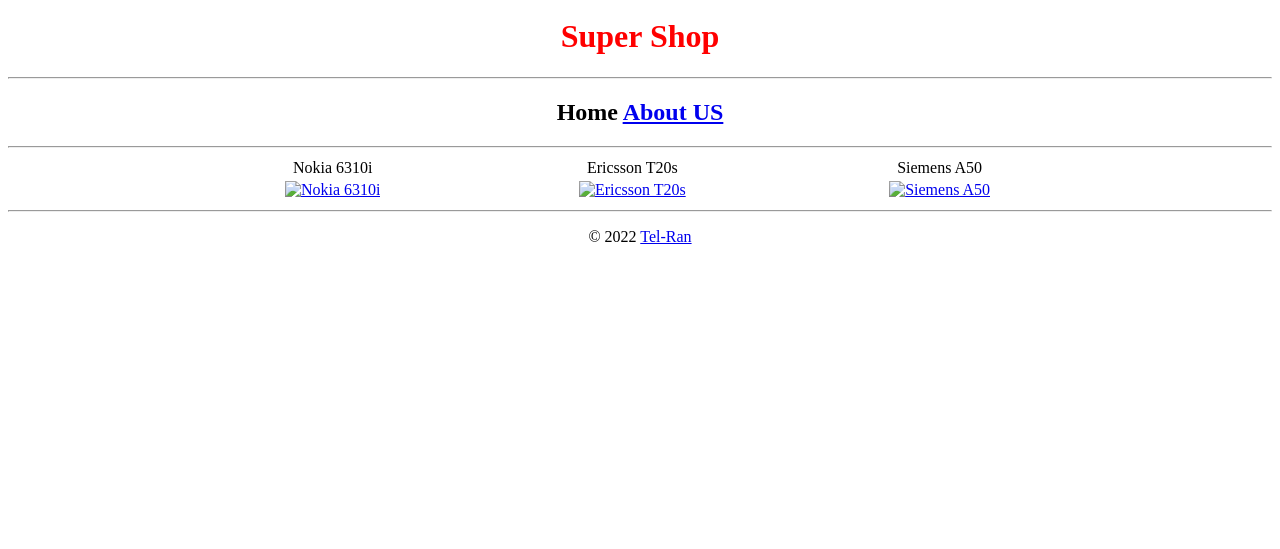
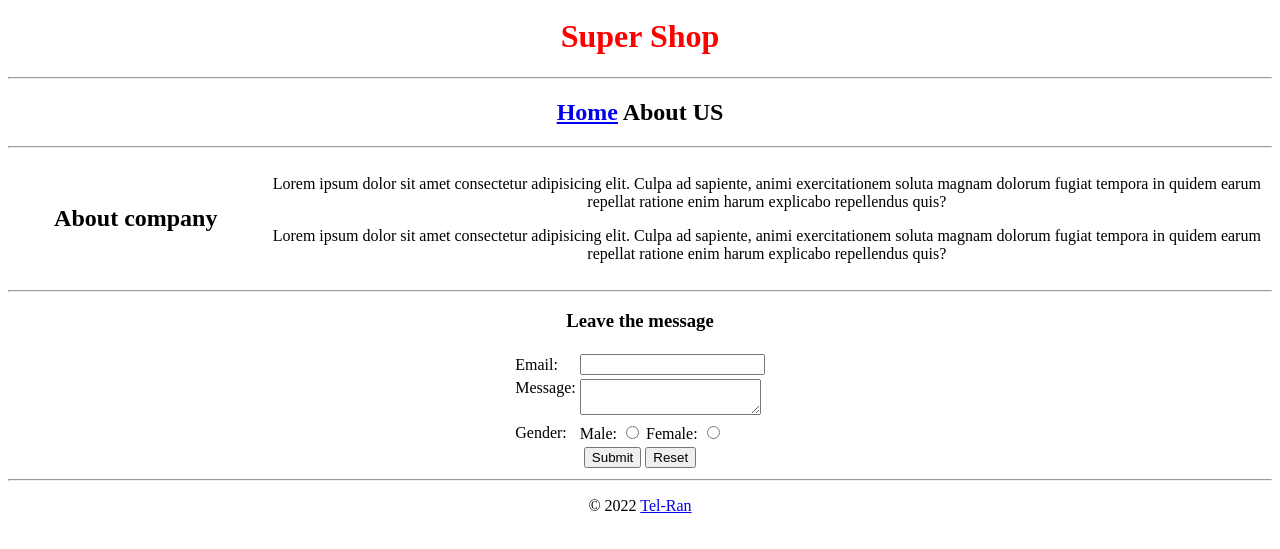
Before and after one commit to Alyonaskor/Web_Grig_HW_03, a plain HTML site: page about.html in a window 1280 px wide. Shown: the part 37-586 px from the top of the page. Drawn offline with Linux system fonts and the light colour scheme.

Commit message:
add about us

```diff
--- a/about.html
+++ b/about.html
@@ -3,8 +3,8 @@
   <head>
     <meta charset="UTF-8" />
     <meta http-equiv="X-UA-Compatible" content="IE=edge" />
-    <meta name="viewport" content="width=<><>>, initial-scale=1.0" />
-    <title>Document</title>
+    <meta name="viewport" content="width=device-width, initial-scale=1.0" />
+    <title>About Us</title>
   </head>
   <body>
     <p align="center">
@@ -12,32 +12,54 @@
     </p>
     <h1 align="center"><font color="red">Super Shop</font></h1>
     <hr />
-    <h2 align="center">Home <a href="./about.html">About US</a></h2>
+    <h2 align="center"><a href="./index.html">Home</a> About US</h2>
     <hr />
-    <table align="center" width="900">
+    <table align="center">
       <tr align="center">
-        <td>Nokia 6310i</td>
-        <td>Ericsson T20s</td>
-        <td>Siemens A50</td>
-      </tr>
-      <tr align="center">
-        <td>
-          <a href="./nokia.html" target="_blank"
-            ><img src="./img/phone2.jpg" alt="Nokia 6310i" width="300"
-          /></a>
-        </td>
-        <td>
-          <a href="./ericsson.html" target="_blank"
-            ><img src="./img/phone1.jpg" alt="Ericsson T20s" width="300"
-          /></a>
-        </td>
-        <td>
-          <a href="./siemens.html" target="_blank"
-            ><img src="./img/phone3.jpg" alt="Siemens A50" width="300"
-          /></a>
+        <th valign="middle" width="20%"><h2>About company</h2></th>
+        <td align="center">
+          <p>
+            Lorem ipsum dolor sit amet consectetur adipisicing elit. Culpa ad
+            sapiente, animi exercitationem soluta magnam dolorum fugiat tempora
+            in quidem earum repellat ratione enim harum explicabo repellendus
+            quis?
+          </p>
+          <p>
+            Lorem ipsum dolor sit amet consectetur adipisicing elit. Culpa ad
+            sapiente, animi exercitationem soluta magnam dolorum fugiat tempora
+            in quidem earum repellat ratione enim harum explicabo repellendus
+            quis?
+          </p>
         </td>
       </tr>
     </table>
+    <hr />
+    <h3 align="center">Leave the message</h3>
+    <form action="#" >
+      <table align="center">
+        <tr>
+          <td><label for="email">Email:</label></td>
+          <td><input name="email" type="email" /></td>
+        </tr>
+        <tr valign="top">
+          <td><label for="message">Message:</label></td>
+          <td><textarea name="message" rows="2" cols="20"></textarea></td>
+        </tr>
+        <tr>
+          <td>Gender:</td>
+          <td>
+            <label for="gender">Male: <input name="gender" type="radio"></input> </label>
+            <label for="gender">Female: <input name="gender" type="radio"></input> </label>
+          </td>
+        </tr>
+        <tr align="center">
+          <td colspan="2">
+            <input type="submit"  ></input>
+            <input type="reset"></input>
+          </td>
+        </tr>
+      </table>
+    </form>
     <hr>
     <p align="center">&copy; 2022 <a href="https://www.tel-ran.com" target="_blank">Tel-Ran</a> </p>
   </body>
```
Also changed, not shown: index.html (+44 -0 lines).
